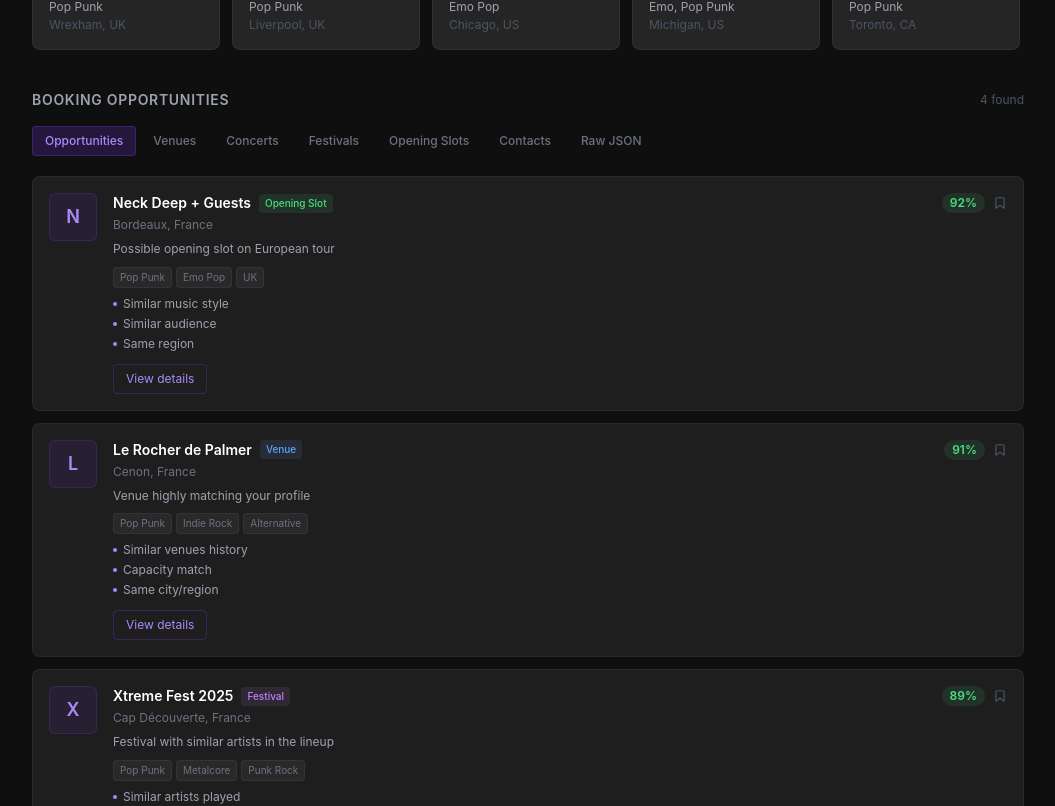
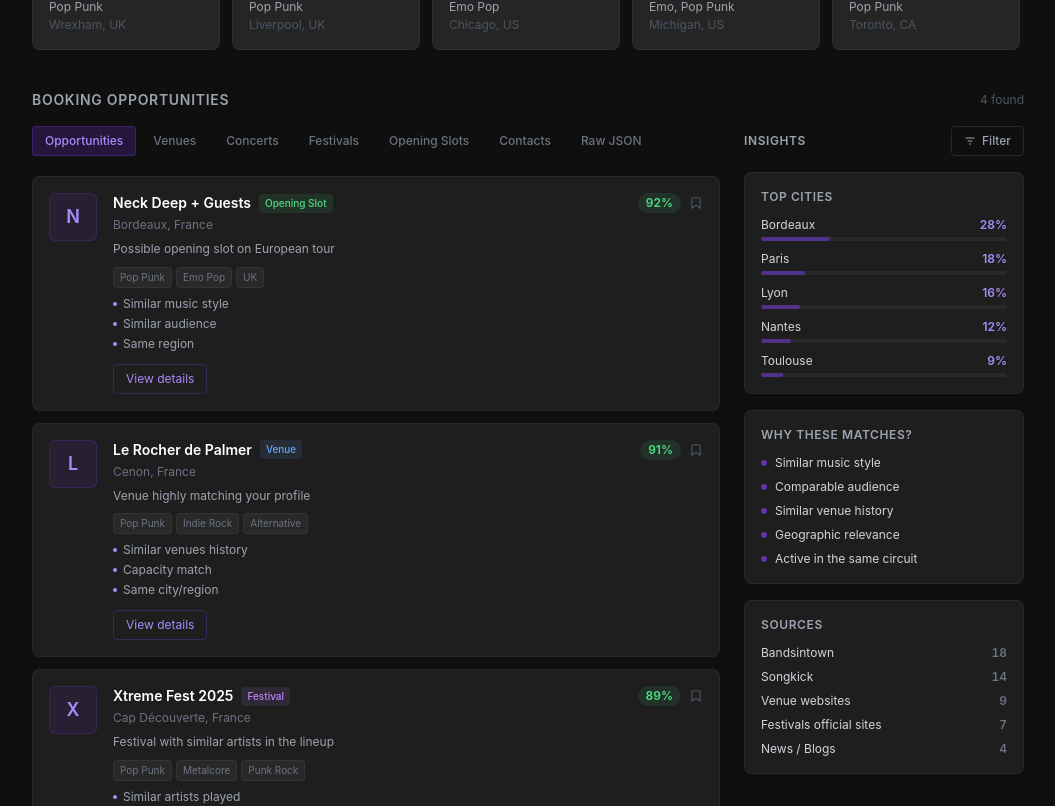
Before and after one commit to pissartel/Artist-Radar, a Next.js app in the folder frontend/: page /dashboard in a window 1280 px wide. Shown: the part 459-1265 px from the top of the page, without its empty margins (224-1279 px from the left). Built offline with nearby package versions, Linux system fonts and the light colour scheme.

Commit message:
[FRONT][#15] Add booking insights side panels
Co-Authored-By: Claude Sonnet 4.6 <noreply@anthropic.com>

```diff
--- a/frontend/src/app/dashboard/page.tsx
+++ b/frontend/src/app/dashboard/page.tsx
@@ -6,7 +6,7 @@ import BookingSection from "@/components/dashboard/BookingSection";
 import { mockDashboardData } from "@/data/mockDashboardData";
 
 export default function DashboardPage() {
-  const { artist, kpis, similarArtists, bookingOpportunities } =
+  const { artist, kpis, similarArtists, bookingOpportunities, topCities, matchExplanations, sources } =
     mockDashboardData;
 
   return (
@@ -15,7 +15,12 @@ export default function DashboardPage() {
       <KpiGrid metrics={kpis} />
       <SimilarArtistsSection artists={similarArtists} />
 
-      <BookingSection opportunities={bookingOpportunities} />
+      <BookingSection
+        opportunities={bookingOpportunities}
+        topCities={topCities}
+        matchExplanations={matchExplanations}
+        sources={sources}
+      />
     </MainLayout>
   );
 }
--- /dev/null
+++ b/frontend/src/components/dashboard/BookingInsightsPanel.tsx
@@ -0,0 +1,31 @@
+import type { BookingSource, CityOpportunityStat } from "@/types";
+import TopCitiesPanel from "./TopCitiesPanel";
+import MatchExplanationPanel from "./MatchExplanationPanel";
+import SourcesPanel from "./SourcesPanel";
+import FilterButton from "./FilterButton";
+
+interface BookingInsightsPanelProps {
+  topCities: CityOpportunityStat[];
+  matchExplanations: string[];
+  sources: BookingSource[];
+}
+
+export default function BookingInsightsPanel({
+  topCities,
+  matchExplanations,
+  sources,
+}: BookingInsightsPanelProps) {
+  return (
+    <aside className="flex flex-col gap-4">
+      <div className="flex items-center justify-between">
+        <h3 className="text-xs font-semibold text-gray-400 uppercase tracking-wider">
+          Insights
+        </h3>
+        <FilterButton />
+      </div>
+      <TopCitiesPanel cities={topCities} />
+      <MatchExplanationPanel explanations={matchExplanations} />
+      <SourcesPanel sources={sources} />
+    </aside>
+  );
+}
--- a/frontend/src/components/dashboard/BookingSection.tsx
+++ b/frontend/src/components/dashboard/BookingSection.tsx
@@ -1,11 +1,20 @@
-import type { BookingOpportunity } from "@/types";
+import type { BookingOpportunity, BookingSource, CityOpportunityStat } from "@/types";
 import BookingTabs from "./BookingTabs";
+import BookingInsightsPanel from "./BookingInsightsPanel";
 
 interface BookingSectionProps {
   opportunities: BookingOpportunity[];
+  topCities: CityOpportunityStat[];
+  matchExplanations: string[];
+  sources: BookingSource[];
 }
 
-export default function BookingSection({ opportunities }: BookingSectionProps) {
+export default function BookingSection({
+  opportunities,
+  topCities,
+  matchExplanations,
+  sources,
+}: BookingSectionProps) {
   return (
     <section className="mb-8">
       <div className="flex items-center justify-between mb-4">
@@ -14,7 +23,14 @@ export default function BookingSection({ opportunities }: BookingSectionProps) {
         </h2>
         <span className="text-xs text-gray-600">{opportunities.length} found</span>
       </div>
-      <BookingTabs opportunities={opportunities} />
+      <div className="grid grid-cols-1 lg:grid-cols-[1fr_280px] gap-6">
+        <BookingTabs opportunities={opportunities} />
+        <BookingInsightsPanel
+          topCities={topCities}
+          matchExplanations={matchExplanations}
+          sources={sources}
+        />
+      </div>
     </section>
   );
 }
--- /dev/null
+++ b/frontend/src/components/dashboard/FilterButton.tsx
@@ -0,0 +1,25 @@
+export default function FilterButton() {
+  return (
+    <button
+      type="button"
+      className="flex items-center gap-1.5 text-xs font-medium text-gray-400 hover:text-white border border-white/10 hover:border-white/20 px-3 py-1.5 rounded transition-colors"
+    >
+      <svg
+        width="12"
+        height="12"
+        viewBox="0 0 24 24"
+        fill="none"
+        stroke="currentColor"
+        strokeWidth="2"
+        strokeLinecap="round"
+        strokeLinejoin="round"
+        aria-hidden="true"
+      >
+        <line x1="4" y1="6" x2="20" y2="6" />
+        <line x1="8" y1="12" x2="16" y2="12" />
+        <line x1="11" y1="18" x2="13" y2="18" />
+      </svg>
+      Filter
+    </button>
+  );
+}
--- /dev/null
+++ b/frontend/src/components/dashboard/MatchExplanationPanel.tsx
@@ -0,0 +1,21 @@
+interface MatchExplanationPanelProps {
+  explanations: string[];
+}
+
+export default function MatchExplanationPanel({ explanations }: MatchExplanationPanelProps) {
+  return (
+    <div className="bg-card rounded-lg p-4 border border-white/5">
+      <h3 className="text-xs font-semibold text-gray-400 uppercase tracking-wider mb-3">
+        Why these matches?
+      </h3>
+      <ul className="flex flex-col gap-2">
+        {explanations.map((reason) => (
+          <li key={reason} className="flex items-center gap-2">
+            <span className="w-1.5 h-1.5 rounded-full bg-accent/70 flex-shrink-0" />
+            <span className="text-xs text-gray-300">{reason}</span>
+          </li>
+        ))}
+      </ul>
+    </div>
+  );
+}
--- /dev/null
+++ b/frontend/src/components/dashboard/SourcesPanel.tsx
@@ -0,0 +1,27 @@
+import type { BookingSource } from "@/types";
+
+interface SourcesPanelProps {
+  sources: BookingSource[];
+}
+
+export default function SourcesPanel({ sources }: SourcesPanelProps) {
+  return (
+    <div className="bg-card rounded-lg p-4 border border-white/5">
+      <h3 className="text-xs font-semibold text-gray-400 uppercase tracking-wider mb-3">
+        Sources
+      </h3>
+      <ul className="flex flex-col gap-2">
+        {sources.map((source) => (
+          <li key={source.id} className="flex items-center justify-between">
+            <span className="text-xs text-gray-300">{source.name}</span>
+            {source.opportunityCount !== undefined && (
+              <span className="text-xs font-semibold text-gray-500 tabular-nums">
+                {source.opportunityCount}
+              </span>
+            )}
+          </li>
+        ))}
+      </ul>
+    </div>
+  );
+}
--- /dev/null
+++ b/frontend/src/components/dashboard/TopCitiesPanel.tsx
@@ -0,0 +1,33 @@
+import type { CityOpportunityStat } from "@/types";
+
+interface TopCitiesPanelProps {
+  cities: CityOpportunityStat[];
+}
+
+export default function TopCitiesPanel({ cities }: TopCitiesPanelProps) {
+  return (
+    <div className="bg-card rounded-lg p-4 border border-white/5">
+      <h3 className="text-xs font-semibold text-gray-400 uppercase tracking-wider mb-3">
+        Top Cities
+      </h3>
+      <ul className="flex flex-col gap-2.5">
+        {cities.map((stat) => (
+          <li key={stat.city}>
+            <div className="flex items-center justify-between mb-1">
+              <span className="text-xs text-gray-300">{stat.city}</span>
+              <span className="text-xs font-semibold text-accent-light">
+                {stat.percentage ?? stat.opportunityCount}%
+              </span>
+            </div>
+            <div className="h-1 rounded-full bg-white/5 overflow-hidden">
+              <div
+                className="h-full rounded-full bg-accent/50"
+                style={{ width: `${stat.percentage ?? stat.opportunityCount}%` }}
+              />
+            </div>
+          </li>
+        ))}
+      </ul>
+    </div>
+  );
+}
--- a/frontend/src/data/mockDashboardData.ts
+++ b/frontend/src/data/mockDashboardData.ts
@@ -125,31 +125,54 @@ const bookingOpportunities: BookingOpportunity[] = [
 ];
 
 const topCities: CityOpportunityStat[] = [
-  { city: "Bordeaux", country: "France", opportunityCount: 4, topVenueCount: 2 },
-  { city: "Paris", country: "France", opportunityCount: 8, topVenueCount: 5 },
-  { city: "Lyon", country: "France", opportunityCount: 5, topVenueCount: 3 },
-  { city: "Nantes", country: "France", opportunityCount: 3, topVenueCount: 2 },
-  { city: "Toulouse", country: "France", opportunityCount: 3, topVenueCount: 2 },
+  { city: "Bordeaux", country: "France", opportunityCount: 4, topVenueCount: 2, percentage: 28 },
+  { city: "Paris", country: "France", opportunityCount: 8, topVenueCount: 5, percentage: 18 },
+  { city: "Lyon", country: "France", opportunityCount: 5, topVenueCount: 3, percentage: 16 },
+  { city: "Nantes", country: "France", opportunityCount: 3, topVenueCount: 2, percentage: 12 },
+  { city: "Toulouse", country: "France", opportunityCount: 3, topVenueCount: 2, percentage: 9 },
 ];
 
 const sources: BookingSource[] = [
+  {
+    id: "bandsintown",
+    name: "Bandsintown",
+    url: "https://www.bandsintown.com",
+    type: "concert_discovery",
+    opportunityCount: 18,
+  },
   {
     id: "songkick",
     name: "Songkick",
     url: "https://www.songkick.com",
     type: "concert_discovery",
+    opportunityCount: 14,
   },
   {
-    id: "bandsintown",
-    name: "Bandsintown",
-    url: "https://www.bandsintown.com",
-    type: "concert_discovery",
+    id: "venue-websites",
+    name: "Venue websites",
+    type: "manual",
+    opportunityCount: 9,
   },
   {
-    id: "manual",
-    name: "Manual Research",
+    id: "festivals-official-sites",
+    name: "Festivals official sites",
     type: "manual",
+    opportunityCount: 7,
   },
+  {
+    id: "news-blogs",
+    name: "News / Blogs",
+    type: "manual",
+    opportunityCount: 4,
+  },
+];
+
+const matchExplanations: string[] = [
+  "Similar music style",
+  "Comparable audience",
+  "Similar venue history",
+  "Geographic relevance",
+  "Active in the same circuit",
 ];
 
 export const mockDashboardData: DashboardData = {
@@ -159,4 +182,5 @@ export const mockDashboardData: DashboardData = {
   bookingOpportunities,
   topCities,
   sources,
+  matchExplanations,
 };
--- a/frontend/src/types/index.ts
+++ b/frontend/src/types/index.ts
@@ -79,6 +79,7 @@ export interface BookingSource {
   name: string;
   url?: string;
   type: string;
+  opportunityCount?: number;
 }
 
 export interface CityOpportunityStat {
@@ -86,6 +87,7 @@ export interface CityOpportunityStat {
   country: string;
   opportunityCount: number;
   topVenueCount: number;
+  percentage?: number;
 }
 
 export interface DashboardData {
@@ -95,4 +97,5 @@ export interface DashboardData {
   bookingOpportunities: BookingOpportunity[];
   topCities: CityOpportunityStat[];
   sources: BookingSource[];
+  matchExplanations: string[];
 }
```
